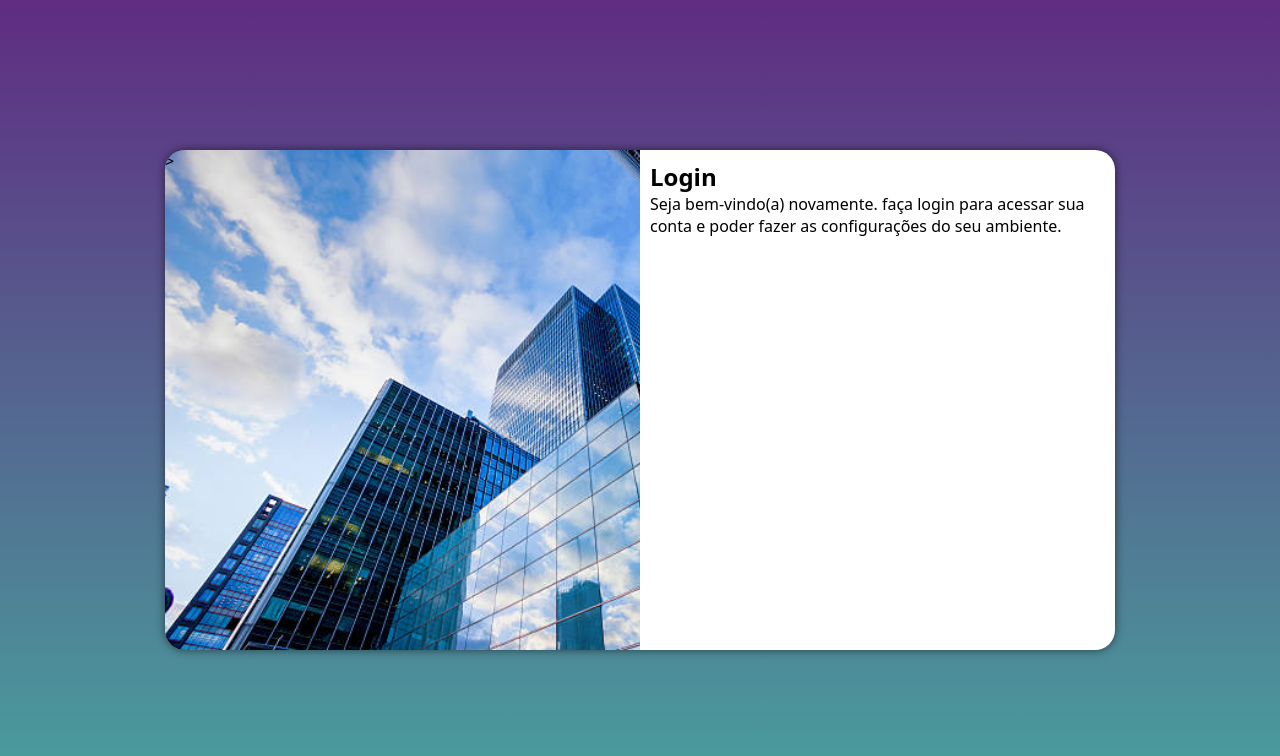
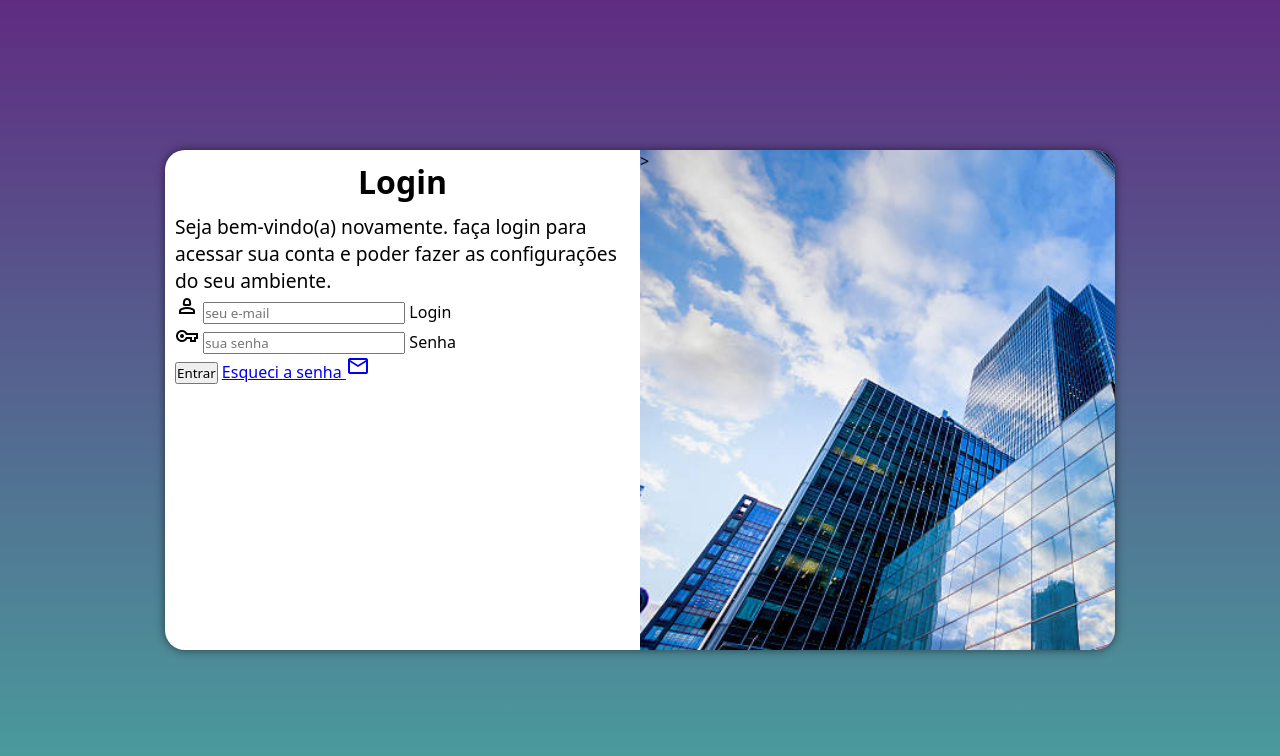
Before and after one commit to felipe7xx/projeto-login, a plain HTML site: page index.html in a window 1280 px wide. Drawn offline with nearby package versions, Linux system fonts and the light colour scheme.

Commit message:
criando o formulario

```diff
--- a/estilos/medias-query.css
+++ b/estilos/medias-query.css
@@ -43,14 +43,23 @@
         width: 950px;
     }
     section#login > div#imagem{
-        float: left;
+        float: right;
         width: 50%;
         height: 100%;
     }
 
     section#login > div#formulario{
-        float: right;
+        float: left;
         width: 50%;
     }
 
+    div#formulario > h1{
+        font-size: 2em;
+    }
+
+    div#formulario > p{
+        font-size: 1.2em;
+    }
+
+
 }
--- a/estilos/style.css
+++ b/estilos/style.css
@@ -55,3 +55,12 @@
     display: block;
     padding: 10px;
 }
+
+div#formulario > h1{
+    text-align: center;
+    margin-bottom: 10px;
+}
+
+div#formulario > p{
+    font-size: 0.8em;
+}
--- a/index.html
+++ b/index.html
@@ -4,6 +4,7 @@
     <meta charset="UTF-8">
     <meta name="viewport" content="width=device-width, initial-scale=1.0">
     <title>Projeto Login</title>
+    <link href="https://fonts.googleapis.com/css2?family=Material+Symbols+Outlined" rel="stylesheet" />
     <link rel="stylesheet" href="estilos/style.css">
     <link rel="stylesheet" href="estilos/medias-query.css">
 </head>
@@ -17,8 +18,20 @@
                 <h1>Login</h1>
                 <p>Seja bem-vindo(a) novamente. faça login para acessar sua conta e poder fazer as configurações do seu ambiente.</p>
 
-                <form action="login.php" method="post">
+                <form action="login.php" method="post" autocomplete="on">
+                    <div class="campo">
+                        <span class="material-symbols-outlined">person_2</span>
+                        <input type="email" name="login" id="ilogin" placeholder="seu e-mail" autocomplete="email" required maxlength="30">
+                        <label for="ilogin">Login</label>
+                    </div>
+                    <div class="campo">
+                        <span class="material-symbols-outlined">vpn_key</span>
+                        <input type="password" name="senha" id="isenha" placeholder="sua senha" autocomplete="current-password" required minlength="8" maxlength="20">
+                        <label for="isenha">Senha</label>
+                    </div>
 
+                    <input type="submit" value="Entrar">
+                    <a href="esqueci.html">Esqueci a senha <span class="material-symbols-outlined">mail</span> </a>
                 </form>
             </div>
         </section>
```
